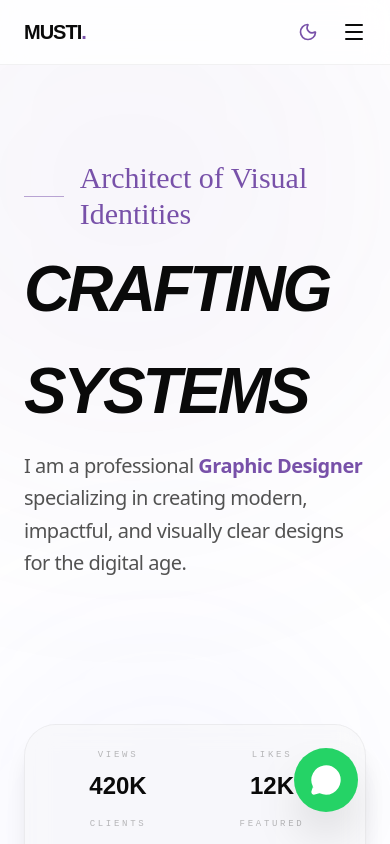
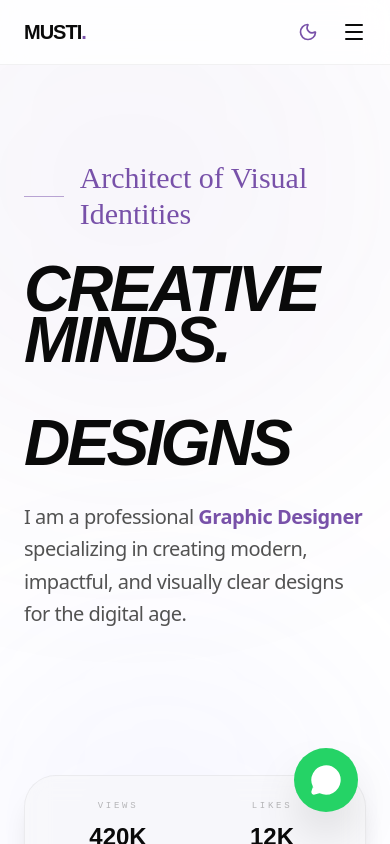
Before and after one commit to cabiirahmed399-afk/musti, a React (Vite) app: page / in a window 390 px wide. Shown: the top 844 px of the page. Built offline with nearby package versions, Linux system fonts and the light colour scheme.

Commit message:
feat: Add pulse glow animation and update hero text
Introduces a new `pulse-glow` CSS animation and keyframes. Updates the hero section's main heading text to "Creative Minds. Stunning Designs." with new hover effects for "Minds" and "Designs". Adjusts `clamp` font size for better responsiveness.

```diff
--- a/src/components/Hero.tsx
+++ b/src/components/Hero.tsx
@@ -21,16 +21,34 @@ export default function Hero() {
             initial={{ opacity: 0, y: 60 }}
             animate={{ opacity: 1, y: 0 }}
             transition={{ delay: 0.2, duration: 1, ease: [0.16, 1, 0.3, 1] }}
-            className="font-display text-[clamp(4rem,15vw,10rem)] font-black leading-[0.8] tracking-tighter uppercase italic"
+            className="font-display text-[clamp(4rem,10vw,10rem)] font-black leading-[0.8] tracking-tighter uppercase italic"
           >
-            CRAFTING <br />
-            <span className="text-white/10 group-hover:text-brand-accent transition-colors duration-1000">KINETIC</span> <br />
-            SYSTEMS
+            Creative <span className="hover:text-[#7851A9] transition-colors duration-500 cursor-default">Minds</span>. <br />
+            <span className="text-white/10 group-hover:text-brand-accent transition-colors duration-1000">Stunning</span> <br />
+            <span className="hover:text-[#7851A9] transition-colors duration-500 cursor-default">Designs</span>
           </motion.h1>
 
           <div className="absolute top-0 right-0 p-8 hidden lg:block opacity-10">
             <span className="font-display text-[20rem] font-black leading-none select-none uppercase">Musti</span>
           </div>
+
+          <motion.div
+            initial={{ opacity: 0, x: 100 }}
+            animate={{ opacity: 1, x: 0 }}
+            transition={{ delay: 0.5, duration: 1.5, ease: "easeOut" }}
+            className="absolute -right-12 xl:-right-24 top-1/2 -translate-y-1/2 hidden lg:block pointer-events-none"
+          >
+            <div className="relative group">
+              <div className="absolute inset-0 bg-brand-accent/20 blur-[100px] rounded-full group-hover:bg-brand-accent/30 transition-all duration-700 pulse-glow" />
+              <div className="relative z-10 w-[350px] xl:w-[450px] aspect-square overflow-hidden">
+                <img
+                  src="https://i.imgur.com/geUowLP.png"
+                  alt="Creative Showcase"
+                  className="w-full h-full object-contain grayscale group-hover:grayscale-0 transition-all duration-1000 scale-110 group-hover:scale-100"
+                />
+              </div>
+            </div>
+          </motion.div>
         </div>
 
         <motion.div
--- a/src/index.css
+++ b/src/index.css
@@ -37,3 +37,14 @@
 .perspective-1000 {
   perspective: 1000px;
 }
+
+@layer utilities {
+  .pulse-glow {
+    animation: pulse-glow 4s ease-in-out infinite;
+  }
+}
+
+@keyframes pulse-glow {
+  0%, 100% { opacity: 0.2; transform: scale(1); }
+  50% { opacity: 0.4; transform: scale(1.1); }
+}
```
